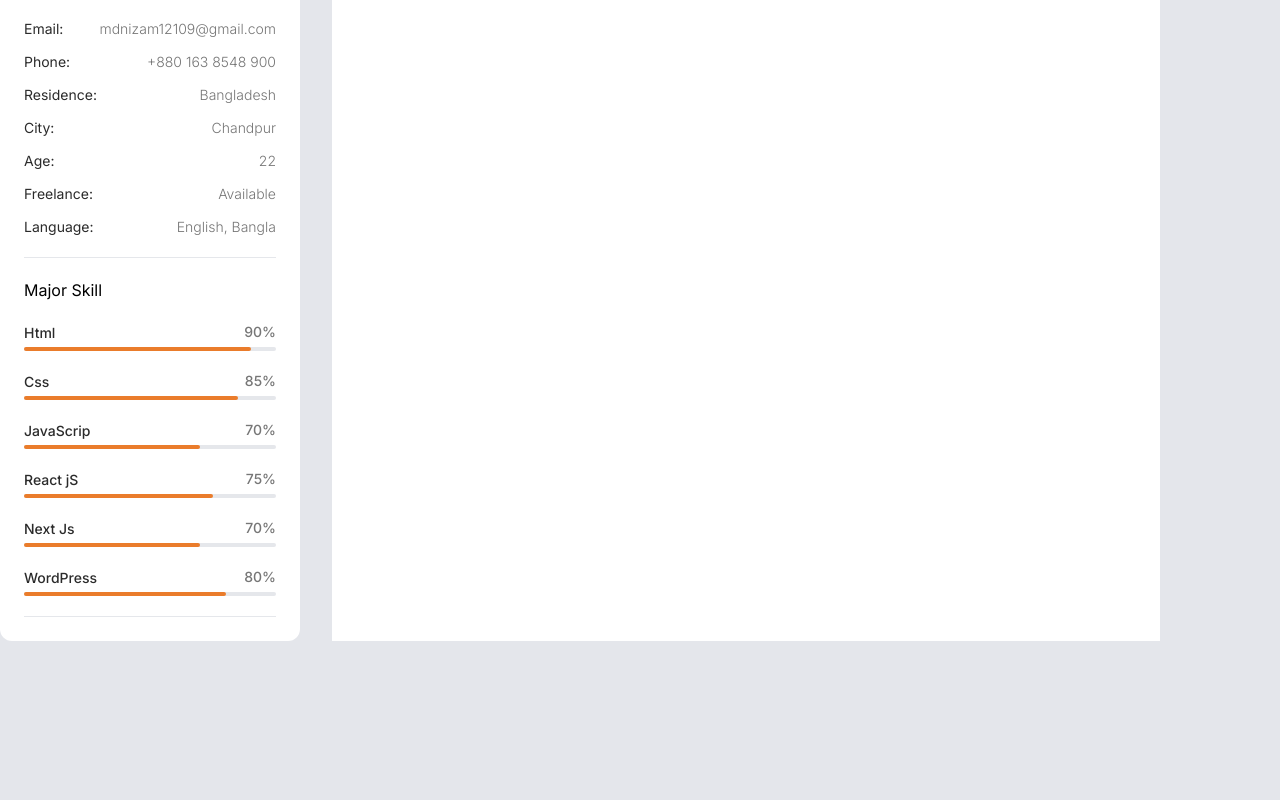
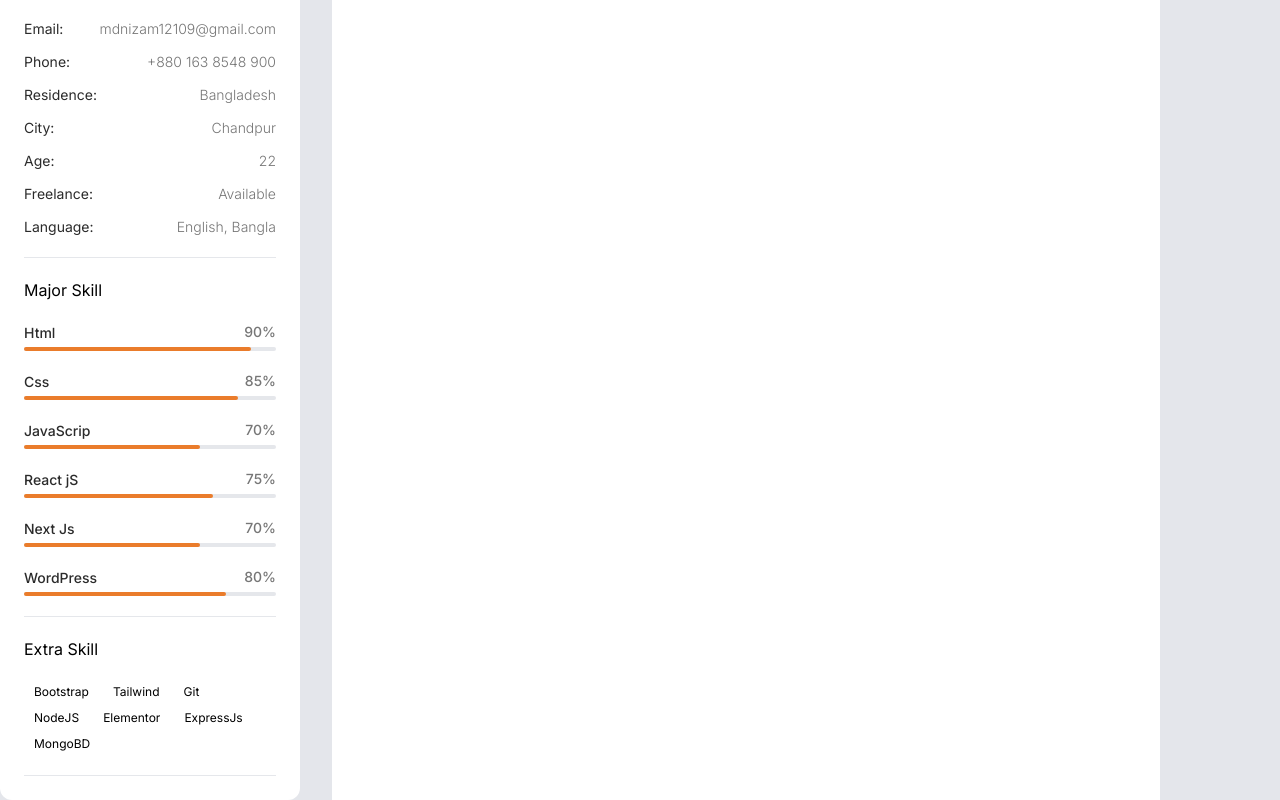
Before and after one commit to programmernizam/developer_portfolio_nextjs, a Next.js app: page / in a window 1280 px wide. Shown: the part 278-1078 px from the top of the page. Before the commit the page ends 919 px from the top, so only its background shows below. Built offline with nearby package versions, Linux system fonts and the light colour scheme.

Commit message:
[Done] Extra skills section

```diff
--- a/src/components/LeftSidebar/Skill.js
+++ b/src/components/LeftSidebar/Skill.js
@@ -15,6 +15,11 @@ export default function Skill({ data }) {
                 </div>)}
             </div>
             <hr />
+            <h3 className="mt-5">Extra Skill</h3>
+            <div className="my-5 flex flex-wrap gap-1">
+                {data.extraSkill.map(item => <span key={Math.random()} className="py-[2px] text-[12px] px-[10px] hover:bg-secondary text-center rounded-xl">{item}</span>)}
+            </div>
+            <hr />
         </div>
     )
 }
--- a/src/utils/data.js
+++ b/src/utils/data.js
@@ -74,6 +74,7 @@ export const personalData = {
             title: 'WordPress',
             value: 80
         },
-    ]
+    ],
+    extraSkill: ["Bootstrap", "Tailwind", "Git", "NodeJS", "Elementor", "ExpressJs", "MongoBD"]
 
 }
```
